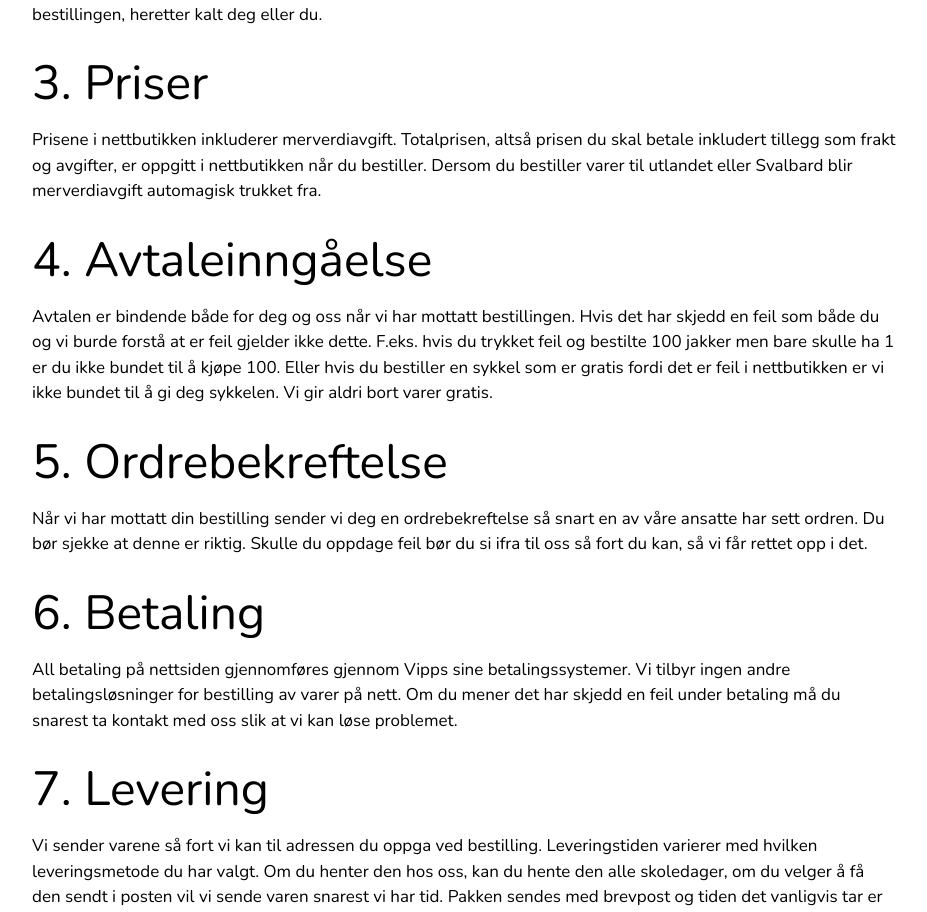
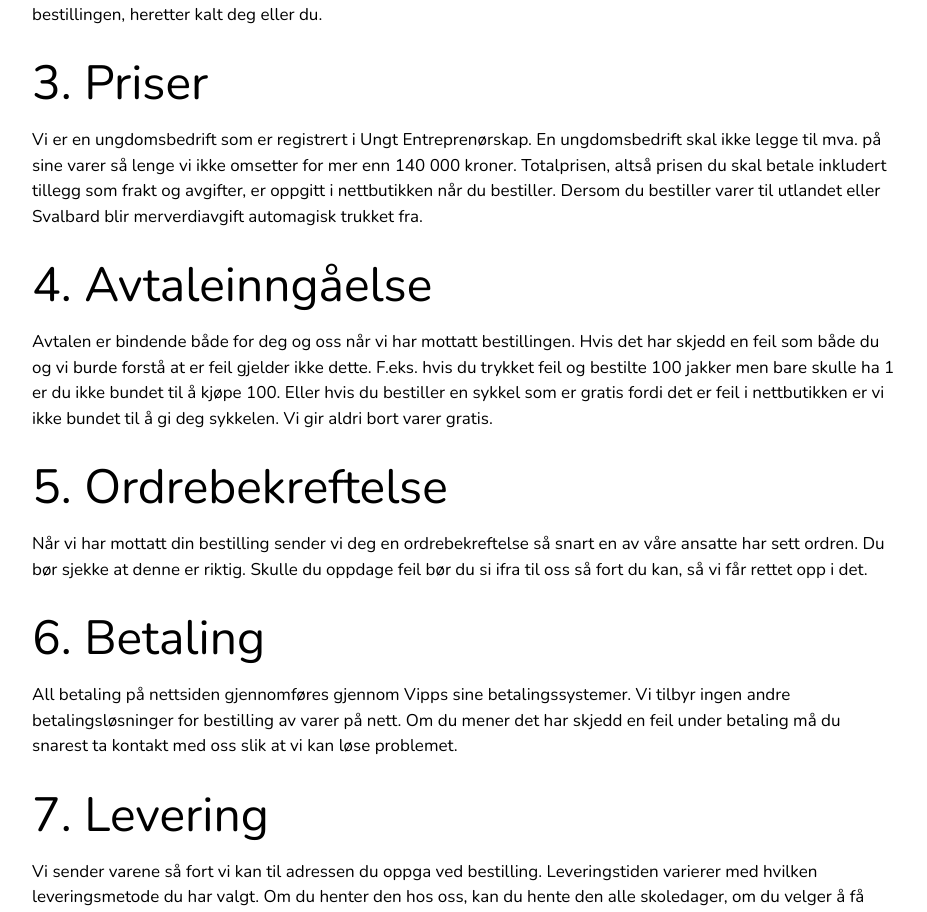
Before and after one commit to henrik392/bevar-ub, a Next.js app: page /salgsvilkar in a window 1280 px wide. Shown: the part 1128-2040 px from the top of the page, without its empty margins (176-1103 px from the left). Built offline with nearby package versions, Linux system fonts and the light colour scheme.

Commit message:
Fikset slagsvilkar

```diff
--- a/pages/salgsvilkar.js
+++ b/pages/salgsvilkar.js
@@ -66,10 +66,12 @@ const Salgsvilkår = () => {
         </p>
         <h2>3. Priser</h2>
         <p>
-          Prisene i nettbutikken inkluderer merverdiavgift. Totalprisen, altså
-          prisen du skal betale inkludert tillegg som frakt og avgifter, er
-          oppgitt i nettbutikken når du bestiller. Dersom du bestiller varer til
-          utlandet eller Svalbard blir merverdiavgift automagisk trukket fra.
+          Vi er en ungdomsbedrift som er registrert i Ungt Entreprenørskap. En
+          ungdomsbedrift skal ikke legge til mva. på sine varer så lenge vi ikke
+          omsetter for mer enn 140 000 kroner. Totalprisen, altså prisen du skal
+          betale inkludert tillegg som frakt og avgifter, er oppgitt i
+          nettbutikken når du bestiller. Dersom du bestiller varer til utlandet
+          eller Svalbard blir merverdiavgift automagisk trukket fra.
         </p>
         <h2>4. Avtaleinngåelse</h2>
         <p>
```
